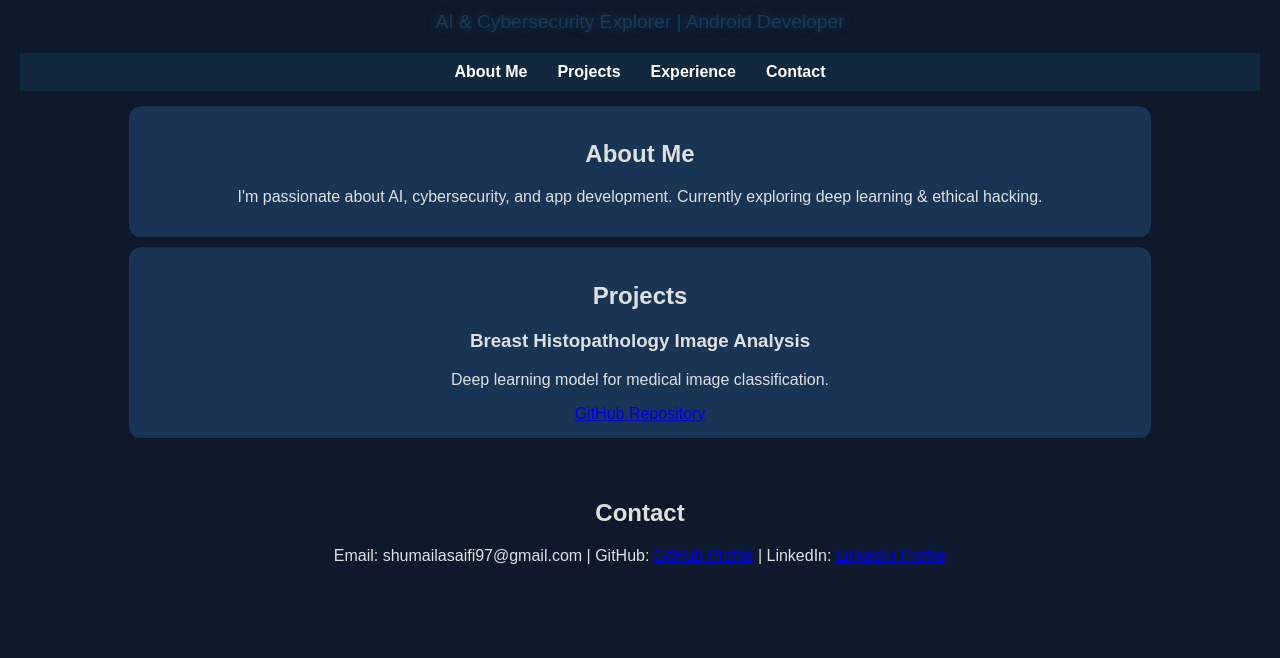
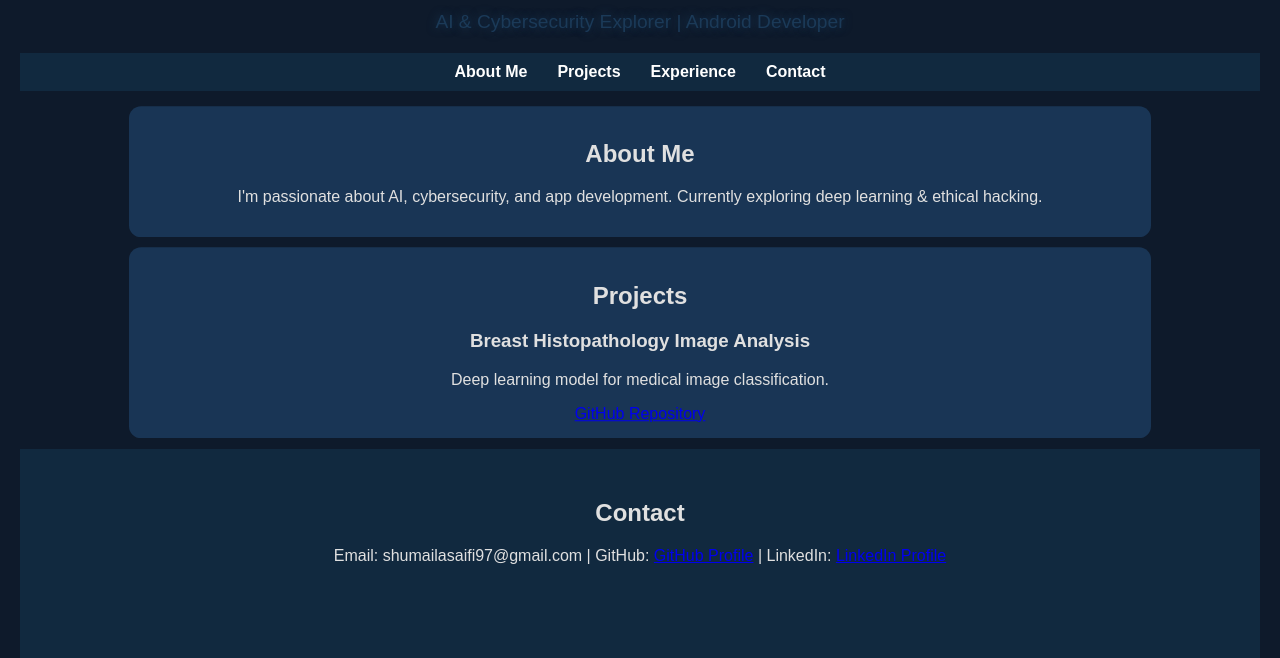
Before and after one commit to shumailasaifi/portfolio-website, a plain HTML site: page index.html in a window 1280 px wide. Shown: the part 128-786 px from the top of the page. Drawn offline with Linux system fonts and the light colour scheme.

Commit message:
Update style.css

```diff
--- a/style.css
+++ b/style.css
@@ -63,3 +63,9 @@ section {
     from { transform: translateY(5px); }
     to { transform: translateY(-5px); }
 }
+
+#contact {
+    padding: 30px;
+    background-color: #11293f; /* Dark Navy Blue */
+    text-align: center;
+}
```
